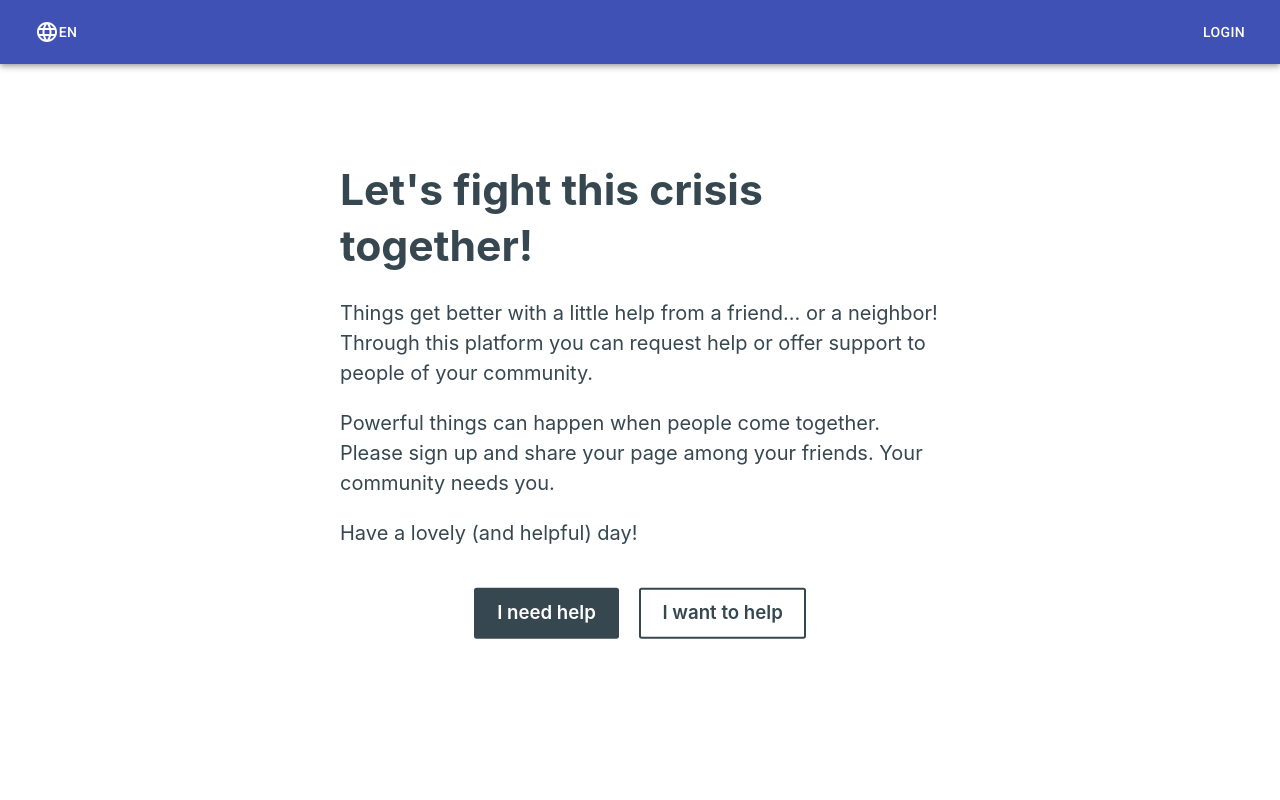
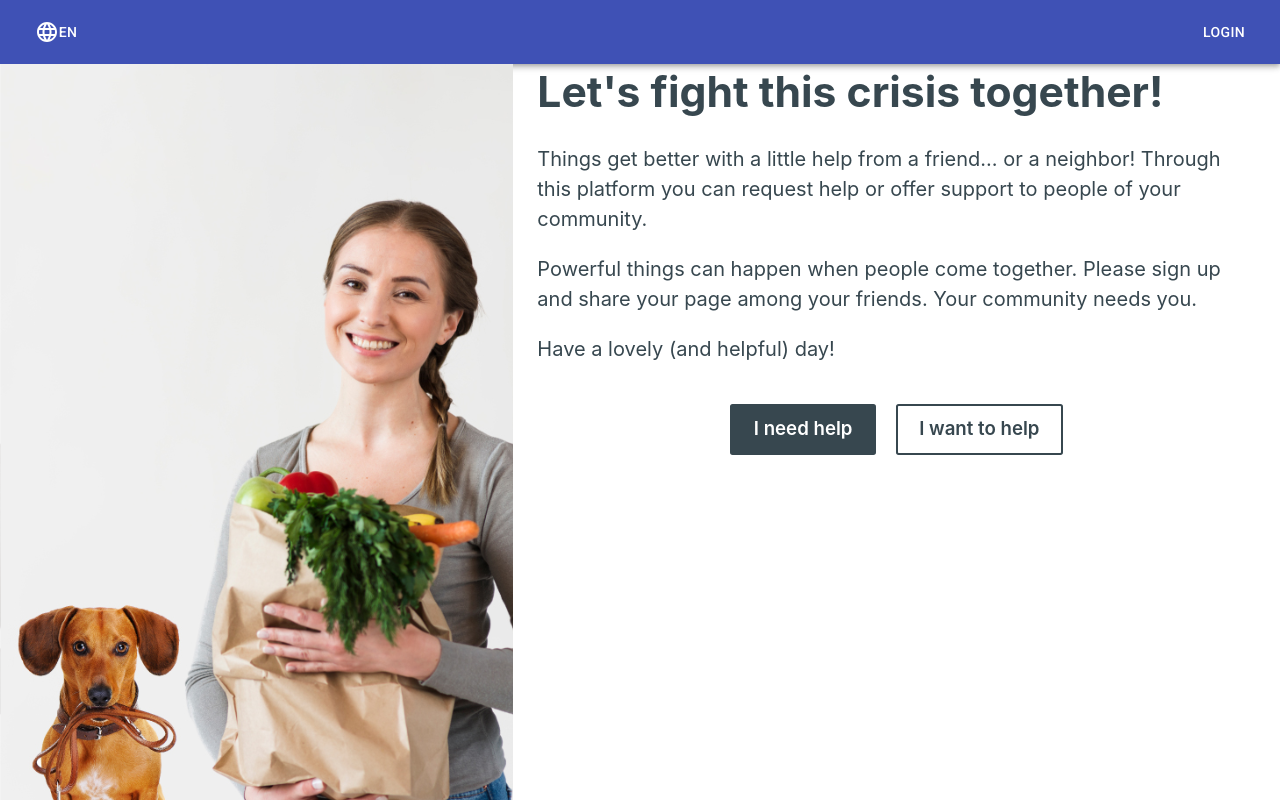
Before and after one commit to zelos-app/community-helpdesk, a React (Create React App) app: page / in a window 1280 px wide. Built offline with nearby package versions, Linux system fonts and the light colour scheme.

Commit message:
Cherry-picked changes from pr#59

```diff
--- a/src/main.scss
+++ b/src/main.scss
@@ -11,3 +11,4 @@
 @import "styles/dataTable.scss";
 @import "styles/inputField";
 @import "styles/ticket";
+@import "styles/illustration";
--- a/src/routes/Request/Category.js
+++ b/src/routes/Request/Category.js
@@ -1,6 +1,5 @@
-import React, { useEffect, useState, useContext } from "react";
+import React, { useContext } from "react";
 import { useFormikContext } from "formik";
-import CustomButton from "../../components/CustomButton/CustomButton";
 import { FormattedMessage } from "react-intl";
 import history from "../../utils/history";
 import { RequestOptionsContext } from "./RequestWrapper";
@@ -32,7 +31,11 @@ function Category() {
   };
 
   return (
-    <div className="request-children category">
+    <Grid container spacing={0}>
+      <Grid item xs={5}>
+        <div className="illustration" />
+      </Grid>
+      <Grid item xs={7}>
         <div className="request-children-wrapper">
           <div className="text-wrapper">
             <h1 className="text-alpha">
@@ -58,7 +61,8 @@ function Category() {
             </Button>
           </div>
         </div>
-    </div>
+      </Grid>
+    </Grid>
   );
 }
 
--- a/src/routes/Request/Confirmed.js
+++ b/src/routes/Request/Confirmed.js
@@ -1,7 +1,7 @@
 import React, { useEffect } from "react";
 import { Link } from "react-router-dom";
 import { useFormikContext } from "formik";
-import { Button } from "@material-ui/core";
+import { Grid, Button } from "@material-ui/core";
 import { FormattedMessage } from "react-intl";
 import history from "../../utils/history";
 
@@ -12,10 +12,14 @@ function Confirmed() {
     if (!isValid) {
       history.replace("/request/details");
     }
-  }, []);
+  }, [isValid]);
 
   return (
-    <div className="request-children confirmed">
+    <Grid container spacing={0}>
+      <Grid item xs={5}>
+        <div className="illustration" />
+      </Grid>
+      <Grid item xs={7}>
         <div className="request-children-wrapper">
           <div className="text-wrapper">
             <h1 className="text-alpha">
@@ -34,7 +38,8 @@ function Confirmed() {
             </Link>
           </div>
         </div>
-    </div>
+      </Grid>
+    </Grid>
   );
 }
 
--- a/src/routes/Request/Details.js
+++ b/src/routes/Request/Details.js
@@ -1,9 +1,7 @@
-import React, { useState, useContext, useEffect, Fragment } from "react";
+import React, { useContext, useEffect, Fragment } from "react";
 import { Field, useFormikContext } from "formik";
 import { FormattedMessage } from "react-intl";
 import history from "../../utils/history";
-import CustomButton from "../../components/CustomButton/CustomButton";
-import CustomInput from "../../components/CustomInput/CustomInput";
 import LoadingSpinner from "../../components/LoadingSpinner/LoadingSpinner";
 import { RequestOptionsContext } from "./RequestWrapper";
 import {
@@ -23,7 +21,7 @@ function Details() {
     if (!values.request) {
       history.replace("/request/request");
     }
-  }, []);
+  }, [values.request]);
 
   const selectedCategory = categories.find((c) => c._id === values.category);
 
@@ -32,7 +30,11 @@ function Details() {
   }
 
   return (
-    <div className="request-children details">
+    <Grid container spacing={0}>
+      <Grid item xs={5}>
+        <div className="illustration" />
+      </Grid>
+      <Grid item xs={7}>
         <div className="request-children-wrapper">
           <div className="text-wrapper">
             <h1 className="text-alpha">
@@ -113,7 +115,8 @@ function Details() {
             )}
           </div>
         </div>
-    </div>
+      </Grid>
+    </Grid>
   );
 }
 
--- a/src/routes/Request/Intro.js
+++ b/src/routes/Request/Intro.js
@@ -2,19 +2,25 @@ import React from "react";
 import CustomButton from "../../components/CustomButton/CustomButton";
 import { FormattedMessage } from "react-intl";
 import { Link } from "react-router-dom";
+import { Grid } from "@material-ui/core";
 
 function Intro() {
   return (
-    <div className="request">
-      <div className="request-wrapper">
-        <div className="request-children intro">
+    <Grid container spacing={0}>
+      <Grid item xs={5}>
+        <div className="illustration" />
+      </Grid>
+      <Grid item xs={7}>
         <div className="request-children-wrapper">
           <div className="text-wrapper">
             <h1 className="text-alpha">
               <FormattedMessage id="introHead" />
             </h1>
             <h3 className="text-alpha">
-                <FormattedMessage id="introBody" values={{p: (...chunks) => <p>{chunks}</p>}} />
+              <FormattedMessage
+                id="introBody"
+                values={{ p: (...chunks) => <p>{chunks}</p> }}
+              />
             </h3>
           </div>
           <div className="action-wrapper">
@@ -26,9 +32,8 @@ function Intro() {
             </Link>
           </div>
         </div>
-        </div>
-      </div>
-    </div>
+      </Grid>
+    </Grid>
   );
 }
 
--- a/src/routes/Request/Request.js
+++ b/src/routes/Request/Request.js
@@ -1,8 +1,8 @@
 import React, { useEffect } from "react";
 import { FormattedMessage } from "react-intl";
-import { useFormikContext, Field, Form } from "formik";
+import { useFormikContext, Field } from "formik";
 import history from "../../utils/history";
-import { TextField, Button } from "@material-ui/core";
+import { TextField, Button, Grid } from "@material-ui/core";
 
 function Request() {
   const { values } = useFormikContext();
@@ -11,7 +11,7 @@ function Request() {
     if (!values.category) {
       history.replace("/request/category");
     }
-  }, []);
+  }, [values.category]);
 
   function next() {
     history.push("/request/details");
@@ -22,7 +22,11 @@ function Request() {
   }
 
   return (
-    <div className="request-children request">
+    <Grid container spacing={0}>
+      <Grid item xs={5}>
+        <div className="illustration" />
+      </Grid>
+      <Grid item xs={7}>
         <div className="request-children-wrapper">
           <div className="text-wrapper">
             <h1 className="text-alpha">
@@ -56,7 +60,8 @@ function Request() {
             </Button>
           </div>
         </div>
-    </div>
+      </Grid>
+    </Grid>
   );
 }
 
--- a/src/styles/global.scss
+++ b/src/styles/global.scss
@@ -38,8 +38,7 @@ main > .settings {
   padding: 0 5vw;
 }
 
-.auth-wrapper,
-.request-wrapper {
+.auth-wrapper {
   max-width: 600px;
   margin: 0;
   position: absolute;
--- /dev/null
+++ b/src/styles/illustration.scss
@@ -0,0 +1,8 @@
+.illustration {
+  background-image: url('../assets/bg.jpg');
+  width: 100%;
+  height: calc(100vh - 64px);
+  margin-left: -24px;
+  background-size: cover;
+  background-position: center;
+}
```
Also changed, not shown: src/assets/bg.jpg (added), src/assets/illustration.svg (added). Lines whose indentation alone changed are shown as unchanged.
